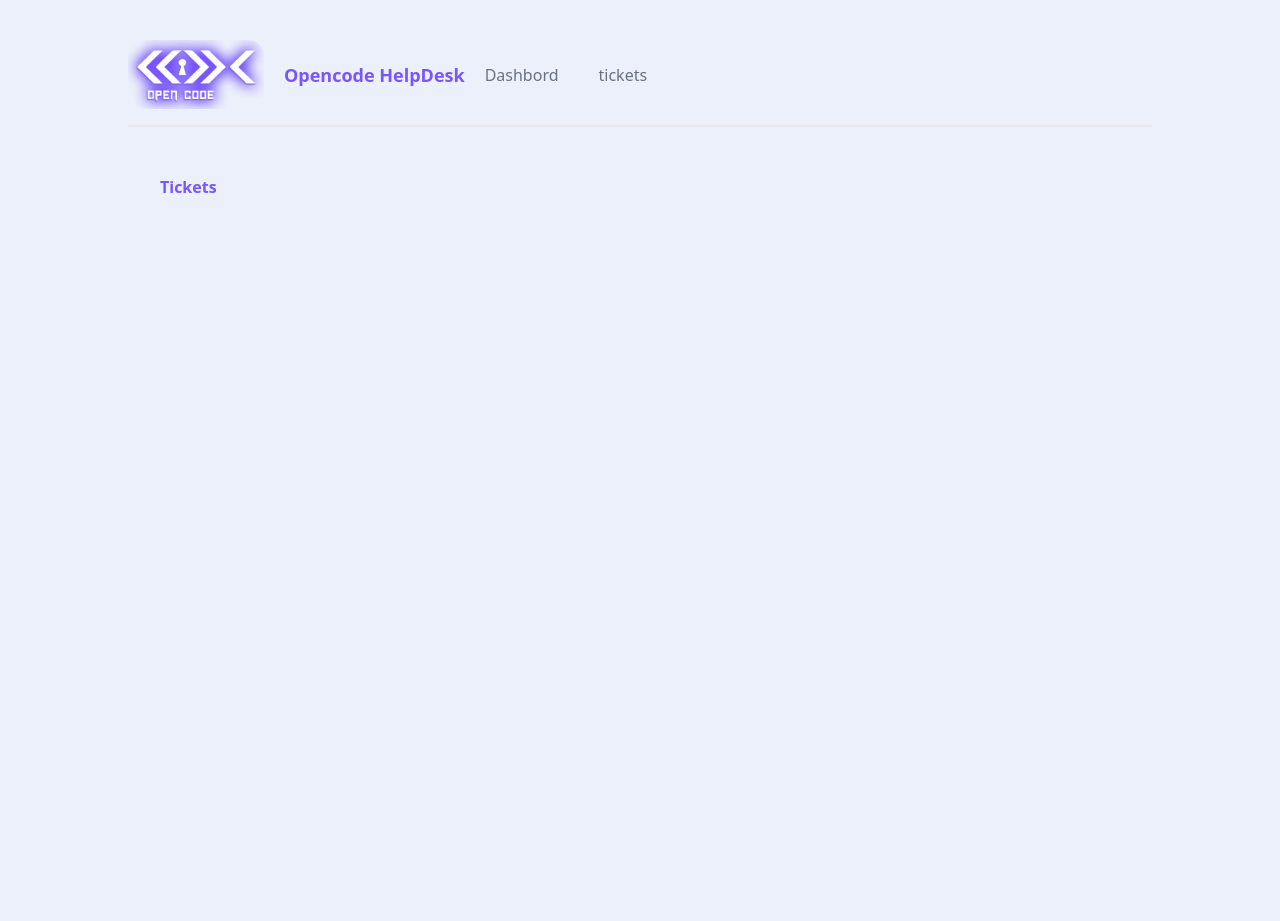
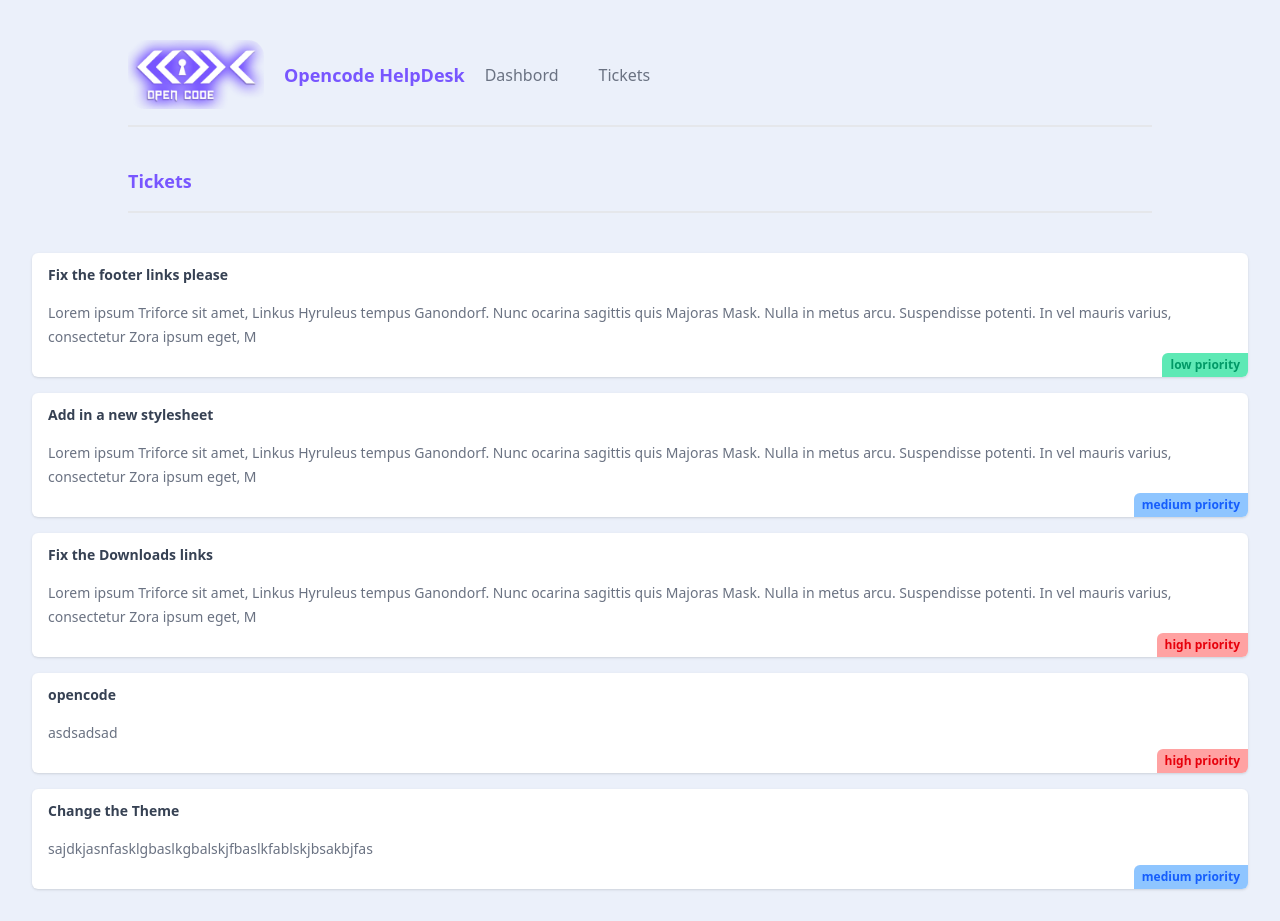
Before and after one commit to amirhoprogrammer/opencode-helpdesk, a Next.js app: page /tickets in a window 1280 px wide. Before the commit the page ends 800 px from the top, so only its background shows below. Built offline with nearby package versions, Linux system fonts and the light colour scheme; data requests are answered from the project's data file.

Commit message:
add json server and fetch data

```diff
--- /dev/null
+++ b/_data/db.json
@@ -0,0 +1,39 @@
+{
+  "tickets": [
+    {
+      "id": "1",
+      "title": "Fix the footer links please",
+      "body": "Lorem ipsum Triforce sit amet, Linkus Hyruleus tempus Ganondorf. Nunc ocarina sagittis quis Majoras Mask. Nulla in metus arcu. Suspendisse potenti. In vel mauris varius, consectetur Zora ipsum eget, Master Sword porttitor urna. Fusce elementum urna elit, eget eleifend velit consectetur eget. Integer vel lobortis ipsum, vitae auctor Ocarina of Time. Donec sed urna dapibus, interdum magna a, eleifend magna. Curabitur tincidunt enim a neque volutpat. Phasellus auctor magna vel nunc pretium, ut volutpat justo tristique. Pellentesque cursus convallis mauris, in tempus enim tincidunt vitae.",
+      "priority": "low",
+      "user_email": "mahdi@opencode.dev"
+    },
+    {
+      "id": "2",
+      "title": "Add in a new stylesheet",
+      "body": "Lorem ipsum Triforce sit amet, Linkus Hyruleus tempus Ganondorf. Nunc ocarina sagittis quis Majoras Mask. Nulla in metus arcu. Suspendisse potenti. In vel mauris varius, consectetur Zora ipsum eget, Master Sword porttitor urna. Fusce elementum urna elit, eget eleifend velit consectetur eget. Integer vel lobortis ipsum, vitae auctor Ocarina of Time. Donec sed urna dapibus, interdum magna a, eleifend magna. Curabitur tincidunt enim a neque volutpat. Phasellus auctor magna vel nunc pretium, ut volutpat justo tristique. Pellentesque cursus convallis mauris, in tempus enim tincidunt vitae.",
+      "priority": "medium",
+      "user_email": "nader@opencode.dev"
+    },
+    {
+      "id": "3",
+      "title": "Fix the Downloads links",
+      "body": "Lorem ipsum Triforce sit amet, Linkus Hyruleus tempus Ganondorf. Nunc ocarina sagittis quis Majoras Mask. Nulla in metus arcu. Suspendisse potenti. In vel mauris varius, consectetur Zora ipsum eget, Master Sword porttitor urna. Fusce elementum urna elit, eget eleifend velit consectetur eget. Integer vel lobortis ipsum, vitae auctor Ocarina of Time. Donec sed urna dapibus, interdum magna a, eleifend magna. Curabitur tincidunt enim a neque volutpat. Phasellus auctor magna vel nunc pretium, ut volutpat justo tristique. Pellentesque cursus convallis mauris, in tempus enim tincidunt vitae.",
+      "priority": "high",
+      "user_email": "bahram@opencode.dev"
+    },
+    {
+      "title": "opencode",
+      "body": "asdsadsad",
+      "priority": "high",
+      "user_email": "OpenCode@opencode.dev",
+      "id": "d9Kfe8y"
+    },
+    {
+      "title": "Change the Theme",
+      "body": "sajdkjasnfasklgbaslkgbalskjfbaslkfablskjbsakbjfas",
+      "priority": "medium",
+      "user_email": "OpenCode@opencode.dev",
+      "id": "fW9xSPb"
+    }
+  ]
+}
--- a/app/components/Navbar.jsx
+++ b/app/components/Navbar.jsx
@@ -13,7 +13,7 @@ function Navbar() {
       </Link>
       <br />
       <Link href="/tickets" className="text-gray-500">
-        tickets
+        Tickets
       </Link>
     </nav>
   );
--- a/app/globals.css
+++ b/app/globals.css
@@ -108,7 +108,7 @@ form button {
 }*/
 
 /* card styles */
-/*.card {
+.card {
   @apply bg-white shadow-sm rounded-md py-3 px-4 my-4 relative overflow-hidden;
 }
 
@@ -118,10 +118,10 @@ form button {
 
 .card p {
   @apply my-4 text-sm leading-6;
-}*/
+}
 
 /* pill styles */
-/*.pill {
+.pill {
   @apply py-1 px-2 mt-3 inline-block text-xs font-semibold;
 }
 
@@ -139,4 +139,4 @@ form button {
 
 .card .pill {
   @apply absolute bottom-0 right-0 rounded-tl-md;
-}*/
+}
--- /dev/null
+++ b/app/tickets/TicketList.jsx
@@ -0,0 +1,21 @@
+async function getTickets() {
+  const res = await fetch("http://localhost:3000/tickets");
+  return res.json();
+}
+async function TicketList() {
+  const tickets = await getTickets();
+  return (
+    <div>
+      {tickets.map((ticket) => (
+        <div key={ticket.id} className="card my-5">
+          <h3>{ticket.title}</h3>
+          <p>{ticket.body.slice(0, 200)}</p>
+          <div className={`pill ${ticket.priority}`}>{ticket.priority} priority</div>
+        </div>
+      ))}
+
+      {tickets.length === 0 && <p className="text-center">There are no tickets</p>}
+    </div>
+  );
+}
+export default TicketList;
--- /dev/null
+++ b/app/tickets/[id]/page.jsx
@@ -0,0 +1,5 @@
+function TicketDetails({ params }) {
+  const id = params.id;
+  return <div>TicketDetails {id}</div>;
+}
+export default TicketDetails;
--- a/app/tickets/page.jsx
+++ b/app/tickets/page.jsx
@@ -1,10 +1,14 @@
+import TicketList from "./TicketList";
 function Tickets() {
   return (
-    <main className="max-w-5xl my-12 mx-auto px-8">
-      <h2 className="font-bold text-lg" style={{ color: "#7856ff" }}>
-        Tickets
-      </h2>
-    </main>
+    <>
+      <nav className="pb-4 border-b-2 border-gray-200 flex items-center gap-5 my-10 mx-auto max-w-5xl">
+        <h2 className="font-bold text-lg" style={{ color: "#7856ff" }}>
+          Tickets
+        </h2>
+      </nav>
+      <TicketList />
+    </>
   );
 }
 export default Tickets;
```
Also changed, not shown: package.json (+5 -4 lines), 1 other file (tests, documents, lock files or other folders).
